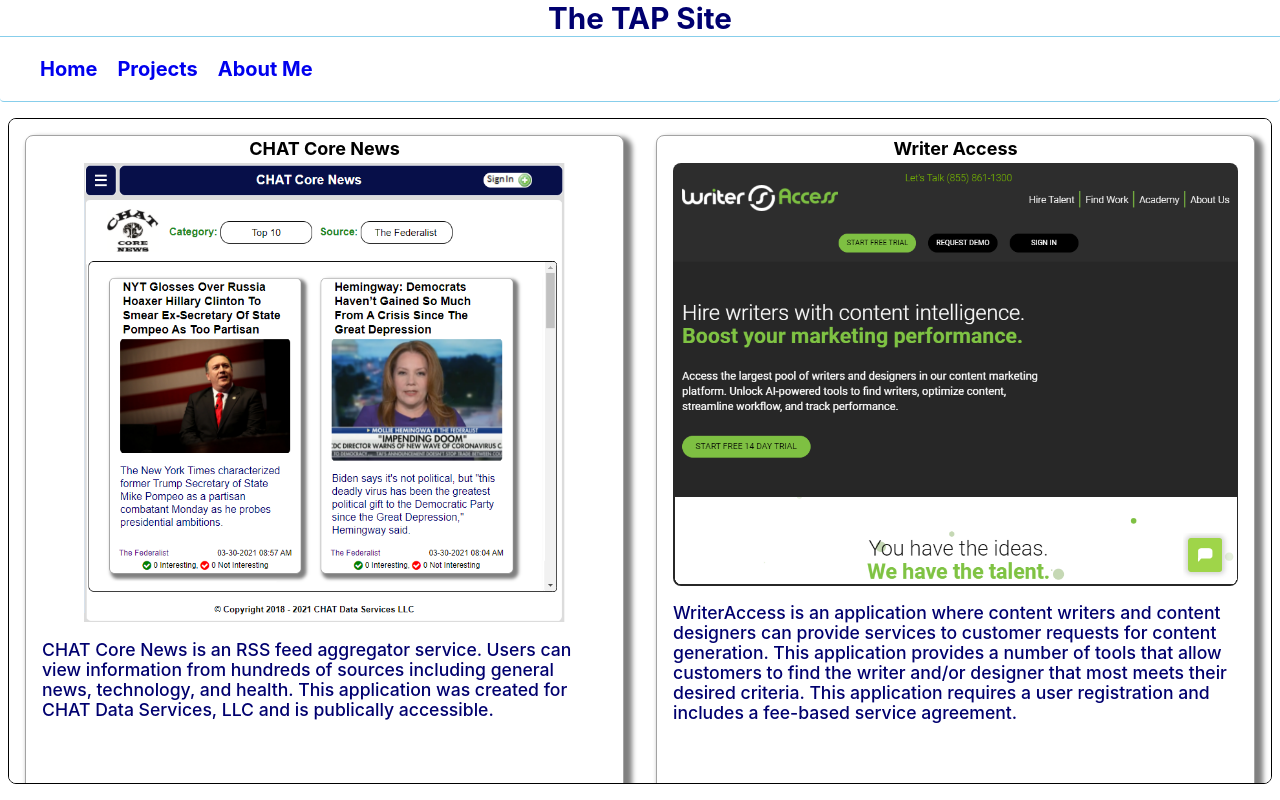
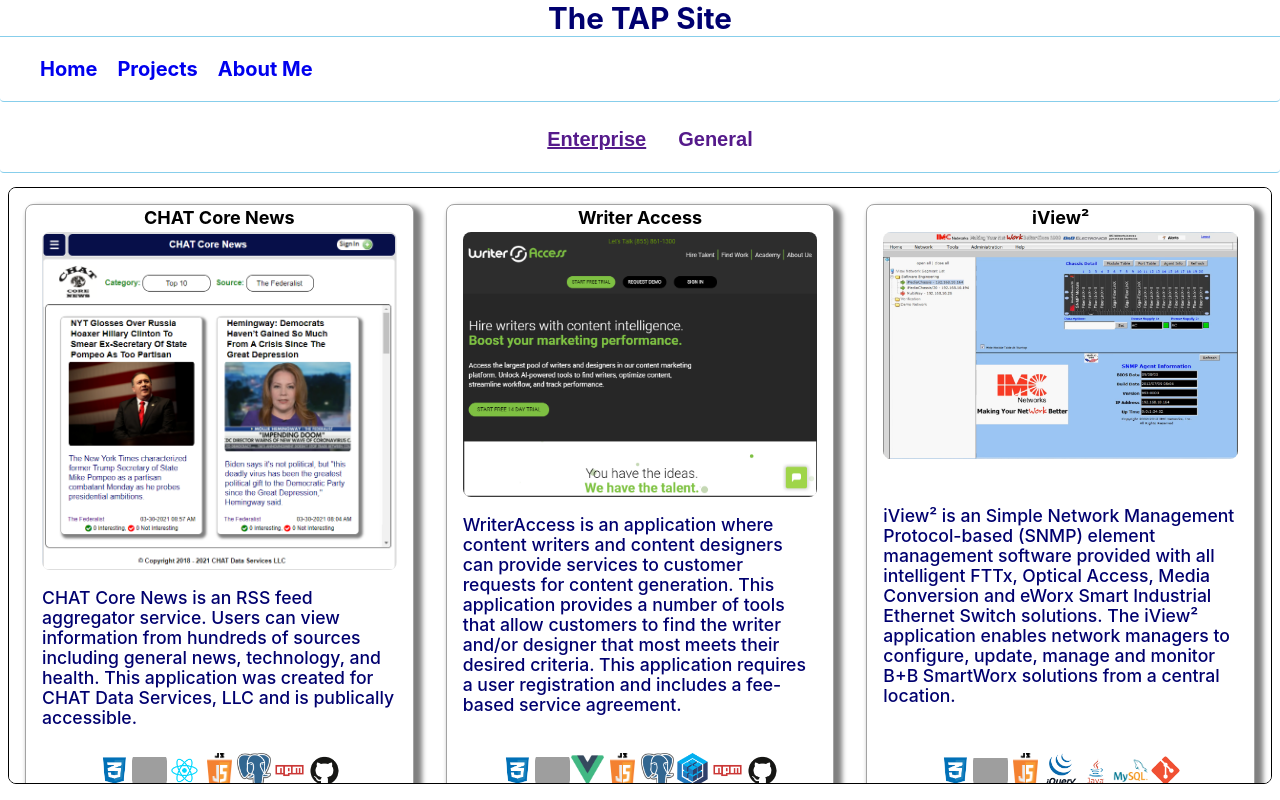
Before and after one commit to ocsfwarch/thetapsite, a React (Create React App) app: page /Projects in a window 1280 px wide. Built offline with nearby package versions, Linux system fonts and the light colour scheme; grey boxes are pictures that could not be loaded.

Commit message:
Updates to the Project Display
This update separates the Enterprise level project from the General level projects.

```diff
--- a/src/components/AboutMe/AboutMeNav.js
+++ b/src/components/AboutMe/AboutMeNav.js
@@ -3,7 +3,7 @@
 
 const AboutMeNav = () => {
   return (
-    <section className="aboutme_menu_display">
+    <section className="menu_display">
       <section className="app_header_menu">
         <nav className="navContent">
           <section>
--- a/src/components/Helpers/ProjectItems.js
+++ b/src/components/Helpers/ProjectItems.js
@@ -1,5 +1,6 @@
 const ProjectItems = [
   {
+    type: "enterprise",
     title: "CHAT Core News",
     image: "/images/Projects/chatcorenews_screenshot_desktop.png",
     href: "https://www.chatcorenews.com",
@@ -21,6 +22,7 @@
     ],
   },
   {
+    type: "enterprise",
     title: "Writer Access",
     image: "/images/Projects/writer_access_screenshot.png",
     href: "https://writeraccess.com/",
@@ -47,6 +49,7 @@
     ],
   },
   {
+    type: "enterprise",
     title: "iView²",
     image: "/images/Projects/iview_screenshot.png",
     href: "",
@@ -64,6 +67,7 @@
     ],
   },
   {
+    type: "general",
     title: "Tic Tac Toe",
     image: "/images/Projects/tic_tac_toe.png",
     href: "https://thetapsite.com/tic_tac_toe/index.html",
--- a/src/components/Projects.js
+++ /dev/null
@@ -1,10 +0,0 @@
-import React from "react";
-import { Project } from "./Project";
-import { ProjectItems } from "./Helpers/ProjectItems";
-
-export const Projects = () => {
-  const projectList = ProjectItems.map((item, idx) => (
-    <Project key={idx} project={item} />
-  ));
-  return <div className="projects_container">{projectList}</div>;
-}; // End Projects
--- /dev/null
+++ b/src/components/Projects/Projects.js
@@ -0,0 +1,28 @@
+import React, { useState } from "react";
+import { ProjectsNav } from "./ProjectsNav";
+import { ProjectsList } from "./ProjectsList";
+
+const Projects = () => {
+  const [projectType, setProjectType] = useState("enterprise");
+  const updateProjectType = (event) => {
+    event.preventDefault();
+    const newProjectType = event.target.name;
+    if (newProjectType && newProjectType.length) {
+      if (newProjectType !== projectType) {
+        setProjectType(newProjectType);
+      }
+    }
+  };
+
+  return (
+    <div className="project_view_container">
+      <ProjectsNav
+        projectType={projectType}
+        updateProjectType={updateProjectType}
+      />
+      <ProjectsList projectType={projectType} />
+    </div>
+  );
+};
+
+export { Projects };
--- /dev/null
+++ b/src/components/Projects/ProjectsList.js
@@ -0,0 +1,20 @@
+import React from "react";
+import { Project } from "./Project";
+import { ProjectItems } from "../Helpers/ProjectItems";
+
+/**
+ * Create a list of Projects based on the type of project.
+ * @param props.projectType
+ *  the project type to filter, this is a string value
+ * @returns
+ *  An array of divs containing a Project.
+ */
+export const ProjectsList = (props) => {
+  // Here we want to filter the projects by
+  // project type and then create a list of
+  // the projects.
+  const projectList = ProjectItems.filter(
+    (item) => item.type === props.projectType
+  ).map((item, idx) => <Project key={idx} project={item} />);
+  return <div className="projects_container">{projectList}</div>;
+}; // End ProjectsList
--- /dev/null
+++ b/src/components/Projects/ProjectsNav.js
@@ -0,0 +1,42 @@
+import React from "react";
+
+const ProjectsNav = (props) => {
+  return (
+    <section className="menu_display">
+      <section className="app_header_menu">
+        <nav className="navContent">
+          <section>
+            <ul className="navLinks">
+              <li>
+                <button
+                  className={
+                    props.projectType === "enterprise" ? "use_underline" : ""
+                  }
+                  name="enterprise"
+                  type="none"
+                  onClick={props.updateProjectType}
+                >
+                  Enterprise
+                </button>
+              </li>
+              <li>
+                <button
+                  className={
+                    props.projectType === "general" ? "use_underline" : ""
+                  }
+                  name="general"
+                  type="none"
+                  onClick={props.updateProjectType}
+                >
+                  General
+                </button>
+              </li>
+            </ul>
+          </section>
+        </nav>
+      </section>
+    </section>
+  );
+};
+
+export { ProjectsNav };
--- a/src/components/TheTapSite.js
+++ b/src/components/TheTapSite.js
@@ -7,7 +7,7 @@
 } from "react-router-dom";
 import { Header } from "./Header";
 import { Main } from "./Main";
-import { Projects } from "./Projects";
+import { Projects } from "./Projects/Projects";
 import { AboutMe } from "./AboutMe/AboutMe";
 import { WorkHistory } from "./AboutMe/WorkHistory";
 import { Skills } from "./AboutMe/Skills";
--- a/src/index.css
+++ b/src/index.css
@@ -164,17 +164,21 @@
   text-shadow: 0px 1px 2px rgb(0 0 0 / 50%);
 }
 
-@media (min-width: 1000px) {
-  .intro_container .intro_img_container {
-    height: 80%;
-  }
-
-  .intro_container .intro_content_container {
-    height: 80%;
-  }
+/* Projects */
+/* AboutMe */
+.project_view_container {
+  display: flex;
+  flex-flow: column nowrap;
+  justify-content: flex-start;
+  align-items: center;
+  height: 100%;
+  width: 100%;
+  background-color: white;
+  padding-top: 5px;
+  overflow-y: scroll;
+  -webkit-overflow-scrolling: touch;
 }
 
-/* Projects */
 .projects_container {
   display: flex;
   flex-flow: column nowrap;
@@ -190,8 +194,6 @@
   border: solid black 1px;
   border-radius: 0.5em;
   z-index: 20;
-  transition-timing-function: ease;
-  transition-timing-function: cubic-bezier(0.25, 0.1, 0.25, 1);
 }
 
 .project_container {
@@ -203,7 +205,7 @@
   display: flex;
   flex-direction: column;
   /*align-items: stretch;*/
-  width: calc(100% - 2em);
+  /*width: calc(100% - 2em);*/
   /*max-width: 30em;*/
   box-shadow: 5px 5px 5px 3px #808080;
 }
@@ -308,22 +310,6 @@
   line-height: 1.25em;
   padding: 2px;
   /*text-align: right;*/
-}
-
-@media (min-width: 1000px) {
-  /*.intro_container .intro_img_container{
-    height:40%;
-    width:100%;
-  }*/
-
-  .projects_container {
-    display: flex;
-    flex-flow: row wrap;
-  }
-
-  .project_container {
-    width: 40%;
-  }
 }
 
 /* Standard Buttons */
@@ -614,31 +600,31 @@
   border: 1px skyblue solid;
 }
 
-.aboutme_menu_display {
+.menu_display {
   flex: 0 0 auto;
   height: 4em;
   width: 100%;
 }
 
-.aboutme_menu_display .navLinks {
+.menu_display .navLinks {
   text-align: center;
 }
 
-@media (min-width: 1000px) {
-  .aboutme_container {
-    overflow: hidden;
-  }
+.menu_display button {
+  color: #551a8b;
+  border: 0;
+  background-color: transparent;
+  cursor: pointer;
+  font-size: 1em;
+  font-weight: bold;
+}
 
-  .aboutme_container .aboutme_content {
-    flex-flow: row nowrap;
-  }
+.menu_display button:hover {
+  color: green;
+}
 
-  .aboutme_container .aboutme_content .img_sect {
-    flex: 0 0 auto;
-    height: 306px;
-    width: 306px;
-    padding: 0.5em;
-  }
+.menu_display .use_underline {
+  text-decoration: underline;
 }
 
 /* Skills */
@@ -764,17 +750,47 @@
     gap: 10px;
     grid-auto-rows: minmax(100px, auto);
   }
+
+  .projects_container {
+    display: grid;
+    grid-template-columns: 1fr 1fr;
+  }
+}
+
+@media (min-width: 1000px) {
+  .intro_container .intro_img_container {
+    height: 80%;
+  }
+
+  .intro_container .intro_content_container {
+    height: 80%;
+  }
+
+  .aboutme_container {
+    overflow: hidden;
+  }
+
+  .aboutme_container .aboutme_content {
+    flex-flow: row nowrap;
+  }
+
+  .aboutme_container .aboutme_content .img_sect {
+    flex: 0 0 auto;
+    height: 306px;
+    width: 306px;
+    padding: 0.5em;
+  }
+}
+
+@media (min-width: 1200px) {
+  .projects_container {
+    display: grid;
+    grid-template-columns: 1fr 1fr 1fr;
+  }
 }
 
 /* Work History */
 .work_history_container {
-  /*flex: 1 1 auto;
-  display: flex;
-  flex-flow: column nowrap;
-  align-items: center;
-  background-color: white;
-  height: calc(100% - 4em);
-  width: 100%;*/
   overflow-y: scroll;
   -webkit-overflow-scrolling: touch;
 }
```
Also changed, not shown: src/components/Projects/Project.js (renamed from src/components/Project.js).
